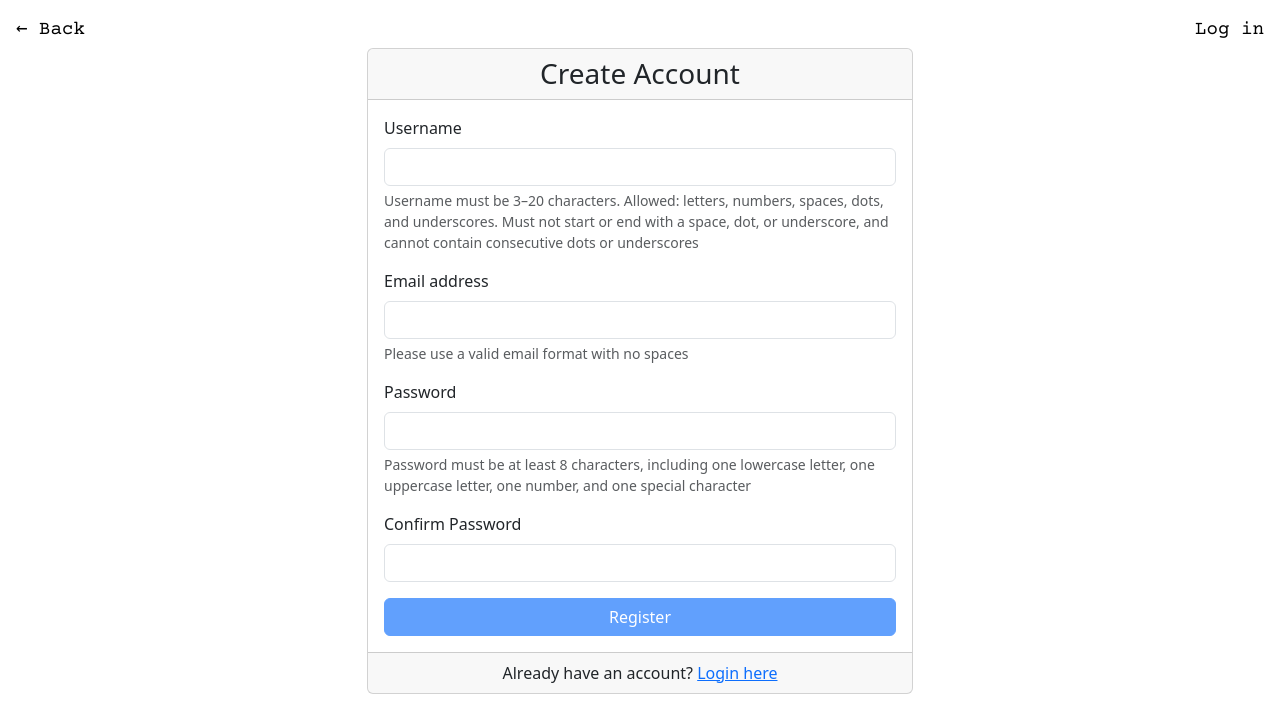
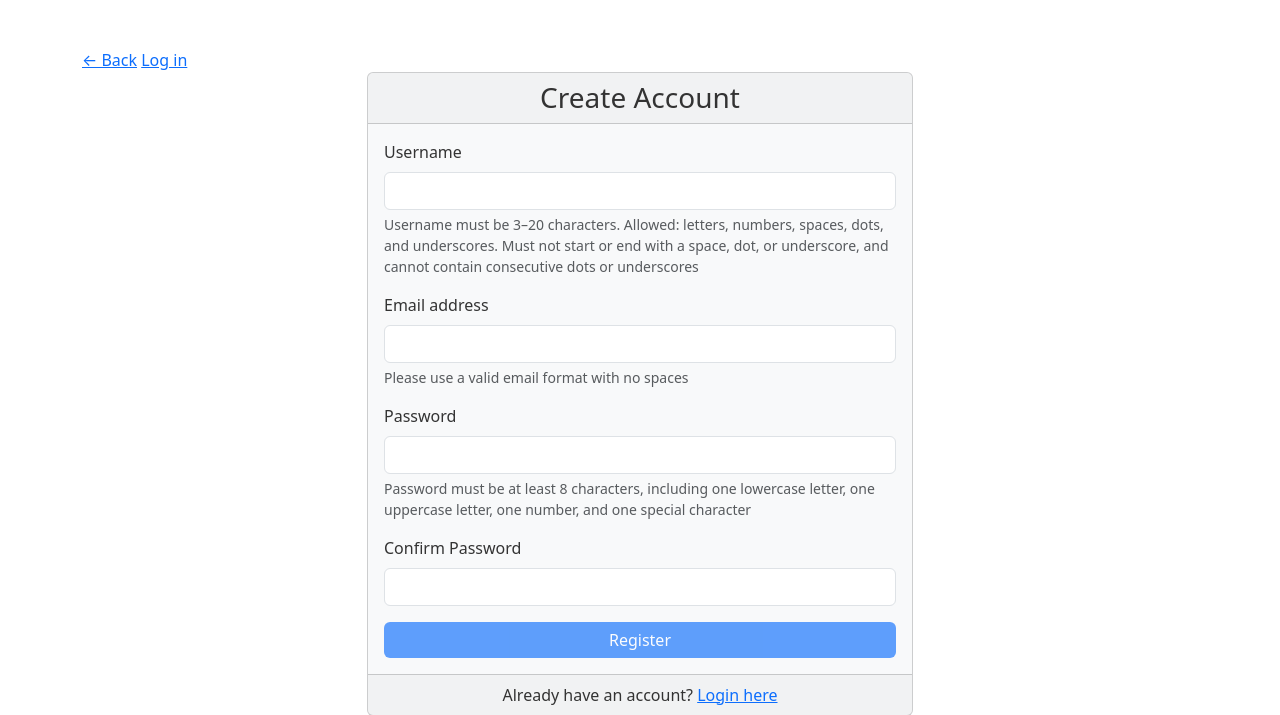
Before and after one commit to SleepySerade/Vulnerable_Blog_Post, a PHP site: page /public/register in a window 1280 px wide. Shown: the top 715 px of the page. Run offline with PHP 8.4, Linux system fonts and the light colour scheme.

Commit message:
Include Stylesheet for Register.

```diff
--- a/public/register.php
+++ b/public/register.php
@@ -29,7 +29,7 @@ error_log("Register.php - Session variables: " . print_r($_SESSION, true));
 // If already logged in, redirect to home
 if (isset($_SESSION['user_id'])) {
     // Use absolute path for redirection
-    header('Location: /index.php');
+    header('Location: /');
     exit();
 }
 
@@ -50,60 +50,7 @@ $success = false;
     <link rel="preconnect" href="https://fonts.googleapis.com">
     <link rel="preconnect" href="https://fonts.gstatic.com" crossorigin>
     <link href="https://fonts.googleapis.com/css2?family=Courier+Prime:ital,wght@0,400;0,700;1,400;1,700&display=swap" rel="stylesheet">
-    <style>
-        /* .auth-container {
-            max-width: 400px;
-            width: 100%;
-            padding: 2rem;
-            background: white;
-            border-radius: 12px;
-            box-shadow: 0 4px 10px rgba(0, 0, 0, 0.1);
-            position: relative;
-        } */
-
-        .btn-container {
-            display: flex;
-            justify-content: space-between;
-            position: absolute;
-            top: 1rem;
-            left: 0;
-            right: 0;
-            padding: 0 1rem;
-        }
-
-        .back-btn {
-            font-family: "Courier Prime", monospace;
-            font-weight: 300;
-            top: 1rem;
-            font-size: 1.2rem;
-            text-decoration: none;
-            color: rgb(0, 0, 0);
-            transition: color 0.3s ease, border-bottom 0.3s ease;
-            border-bottom: 2px solid transparent; /* Initially no underline */
-        }
-
-        /* Hover effect */
-        .back-btn:hover {
-            border-bottom: 2px solid rgb(0, 0, 0); /* Underline effect on hover */
-        }
-
-        /* Login Button Styles */
-        .login-btn {
-            font-family: "Courier Prime", monospace;
-            font-weight: 300;
-            font-size: 1.2rem;
-            text-decoration: none;
-            color:rgb(0, 0, 0);
-            transition: color 0.3s ease, border-bottom 0.3s ease;
-            border-bottom: 2px solid transparent; /* Initially no underline */
-        }
-
-        /* Hover effect */
-        .login-btn:hover {
-            border-bottom: 2px solid rgb(0, 0, 0); /* Underline effect on hover */
-}
-
-    </style>
+    <link href="/public/assets/css/styles.css" rel="stylesheet">
 </head>
 <body>
 
```
